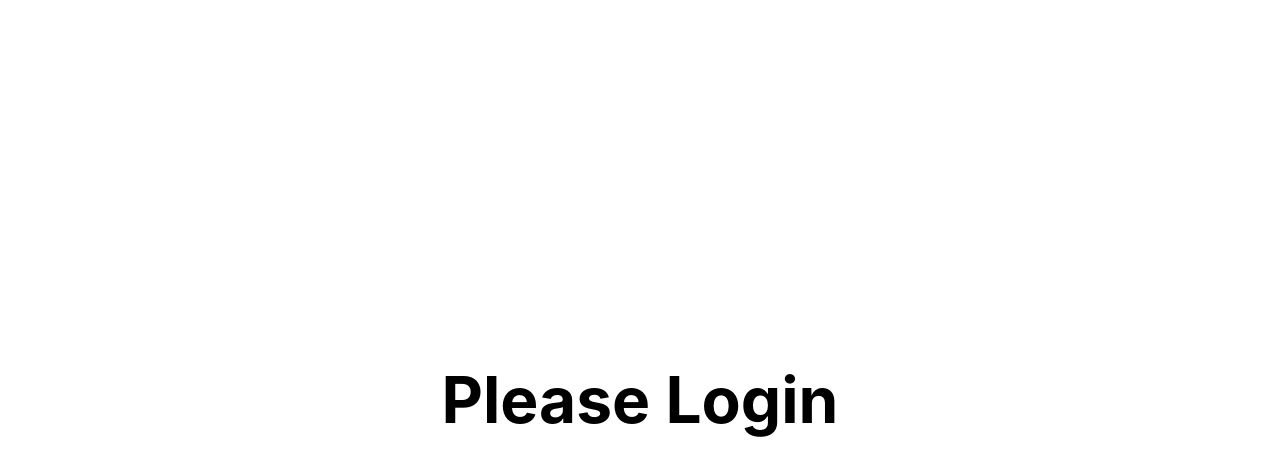
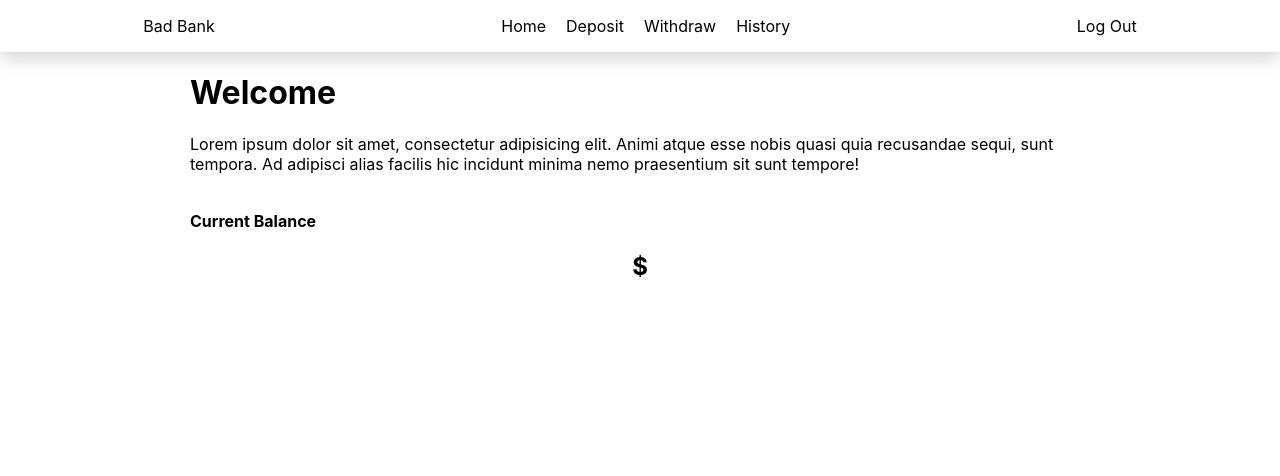
Before and after one commit to JoseNaime/Bad-Bank-FullStack, a Next.js app in the folder client/: page / in a window 1280 px wide. Before the commit this address had no page. Shown: the top 476 px of the page. Built offline with nearby package versions, Linux system fonts and the light colour scheme.

Commit message:
Home page added, navbar basic style, minor error fixing, new pages added

```diff
--- a/client/components/GlobalProvider.js
+++ b/client/components/GlobalProvider.js
@@ -1,6 +1,5 @@
-import {createContext, useReducer} from "react";
+import {createContext, useEffect, useReducer} from "react";
 import Cookies from "js-cookie";
-
 
 const reducer = (state, action) => {
     switch (action.type) {
@@ -14,7 +13,7 @@ const reducer = (state, action) => {
             return {
                 ...state,
                 isLogin: false,
-                user: null
+                user: {}
             };
     }
 
@@ -22,7 +21,7 @@ const reducer = (state, action) => {
 
 const initialState = {
     isLoggedIn: false,
-    user: null,
+    user: {},
 }
 
 export const GlobalContext = createContext(initialState);
@@ -35,9 +34,13 @@ export const GlobalProvider = ({children}) => {
             const user = Cookies.get('user');
             return {
                 isLoggedIn: !!user,
-                user: user ? JSON.parse(user) : null,
+                user: user ? JSON.parse(user) : {},
             }
         });
+
+    useEffect(() => {
+        console.log(state)
+    })
 
     function login(user) {
         Cookies.set('user', JSON.stringify(user));
@@ -54,12 +57,30 @@ export const GlobalProvider = ({children}) => {
         });
     }
 
+    function getUserParsed() {
+        const user = Cookies.get('user');
+        if (user) {
+            return JSON.parse(user);
+        } else {
+            return {};
+        }
+    }
+
+    function getUserString() {
+        const user = Cookies.get('user');
+        if (user) {
+            return user;
+        } else {
+            return {};
+        }
+    }
+
     return (
         <GlobalContext.Provider value={{
-            user: state.user,
-            isLoggedIn: state.isLoggedIn,
             login: login,
-            logout: logout
+            logout: logout,
+            getUserParsed: getUserParsed,
+            getUserString: getUserString,
         }}>
             {children}
         </GlobalContext.Provider>
--- /dev/null
+++ b/client/components/NavBar.js
@@ -0,0 +1,35 @@
+import React, {useContext} from 'react';
+import Link from "next/link";
+import {GlobalContext} from "./GlobalProvider";
+import {useRouter} from "next/router";
+
+function NavBar(props) {
+    const {logout} = useContext(GlobalContext)
+    const router = useRouter()
+
+    const handleLogout = () => {
+        logout()
+        alert("You have been logged out")
+        router.push('/login')
+    }
+
+    return (
+        <nav id="navbar">
+            <div>
+                <p>Bad Bank</p>
+            </div>
+            <div id="navbar-links__container">
+                <Link href={'/'}>Home</Link>
+                <Link href={'/deposit'}>Deposit</Link>
+                <Link href={'/withdraw'}>Withdraw</Link>
+                <Link href={'/history'}>History</Link>
+            </div>
+            <div>
+                <p onClick={handleLogout}>Log Out</p>
+            </div>
+
+        </nav>
+    );
+}
+
+export default NavBar;
--- a/client/pages/index.js
+++ b/client/pages/index.js
@@ -1,33 +1,47 @@
 import Head from 'next/head'
-import styles from '../styles/Home.module.css'
-import {useContext, useEffect} from "react";
+import {useRouter} from "next/router";
+import NavBar from "../components/NavBar";
+import {useContext, useEffect, useState} from "react";
 import {GlobalContext} from "../components/GlobalProvider";
-import {useRouter} from "next/router";
 
 export default function Home() {
-    const {user} = useContext(GlobalContext)
+    const {getUserParsed} = useContext(GlobalContext);
+    const _user = getUserParsed();
+    const [user, setUser] = useState({});
     const router = useRouter();
 
     useEffect(() => {
-        console.log(user)
+        console.log(user);
         if (!user) {
             router.push('/login')
+        } else {
+            setUser(_user);
         }
-    }, [user, router])
-
+    }, []);
 
     return (
-        <div className={styles.container}>
+        <div>
             <Head>
                 <title>Bad Bank</title>
                 <meta name="description" content="Generated by create next app" />
                 <link rel="icon" href="/favicon.ico" />
             </Head>
-            <main className={styles.main}>
+            <NavBar />
+            <main>
+                <div>
+                    <h1>Welcome {user.name}</h1>
+                    <p>
+                        Lorem ipsum dolor sit amet, consectetur adipisicing elit. Animi atque esse nobis quasi quia
+                        recusandae sequi, sunt tempora. Ad adipisci alias facilis hic incidunt minima nemo praesentium
+                        sit
+                        sunt tempore!
+                    </p>
+                </div>
 
-
-                {user ? <h1 className={styles.title}> Welcome </h1> : <h1 className={styles.title}> Please Login </h1>}
-
+                <div>
+                    <h4>Current Balance</h4>
+                    <h2 className="text-center">${user.balance}</h2>
+                </div>
             </main>
         </div>
     )
--- a/client/styles/Home.module.css
+++ /dev/null
@@ -1,116 +0,0 @@
-.container {
-  padding: 0 2rem;
-}
-
-.main {
-  min-height: 100vh;
-  padding: 4rem 0;
-  flex: 1;
-  display: flex;
-  flex-direction: column;
-  justify-content: center;
-  align-items: center;
-}
-
-.footer {
-  display: flex;
-  flex: 1;
-  padding: 2rem 0;
-  border-top: 1px solid #eaeaea;
-  justify-content: center;
-  align-items: center;
-}
-
-.footer a {
-  display: flex;
-  justify-content: center;
-  align-items: center;
-  flex-grow: 1;
-}
-
-.title a {
-  color: #0070f3;
-  text-decoration: none;
-}
-
-.title a:hover,
-.title a:focus,
-.title a:active {
-  text-decoration: underline;
-}
-
-.title {
-  margin: 0;
-  line-height: 1.15;
-  font-size: 4rem;
-}
-
-.title,
-.description {
-  text-align: center;
-}
-
-.description {
-  margin: 4rem 0;
-  line-height: 1.5;
-  font-size: 1.5rem;
-}
-
-.code {
-  background: #fafafa;
-  border-radius: 5px;
-  padding: 0.75rem;
-  font-size: 1.1rem;
-  font-family: Menlo, Monaco, Lucida Console, Liberation Mono, DejaVu Sans Mono,
-    Bitstream Vera Sans Mono, Courier New, monospace;
-}
-
-.grid {
-  display: flex;
-  align-items: center;
-  justify-content: center;
-  flex-wrap: wrap;
-  max-width: 800px;
-}
-
-.card {
-  margin: 1rem;
-  padding: 1.5rem;
-  text-align: left;
-  color: inherit;
-  text-decoration: none;
-  border: 1px solid #eaeaea;
-  border-radius: 10px;
-  transition: color 0.15s ease, border-color 0.15s ease;
-  max-width: 300px;
-}
-
-.card:hover,
-.card:focus,
-.card:active {
-  color: #0070f3;
-  border-color: #0070f3;
-}
-
-.card h2 {
-  margin: 0 0 1rem 0;
-  font-size: 1.5rem;
-}
-
-.card p {
-  margin: 0;
-  font-size: 1.25rem;
-  line-height: 1.5;
-}
-
-.logo {
-  height: 1em;
-  margin-left: 0.5rem;
-}
-
-@media (max-width: 600px) {
-  .grid {
-    width: 100%;
-    flex-direction: column;
-  }
-}
--- a/client/styles/globals.css
+++ b/client/styles/globals.css
@@ -7,10 +7,40 @@ body {
 }
 
 a {
-  color: inherit;
-  text-decoration: none;
+  color           : inherit;
+  text-decoration : none;
 }
 
 * {
-  box-sizing: border-box;
+  box-sizing : border-box;
 }
+
+main{
+  width: 900px;
+  height: 100%;
+  display: flex;
+  margin: auto;
+  flex-direction: column;
+  justify-content: center;
+}
+
+#navbar {
+  top              : 0;
+  left             : 0;
+  background-color : #FFFFFF;
+  box-shadow       : 0 0.5rem 1rem rgba(0, 0, 0, 0.15);
+  display          : flex;
+  justify-content  : space-around;
+  align-items      : center;
+}
+
+#navbar-links__container {
+  display         : flex;
+  gap             : 20px;
+  justify-content : center;
+  align-items     : center;
+}
+
+.text-center {
+  text-align: center;
+}
```
Also changed, not shown: client/pages/login.js (+12 -2 lines), client/pages/register.js (+10 -1 lines), client/.eslintrc.json (deleted), client/pages/deposit.js (added), client/pages/history.js (added), client/pages/withdraw.js (added).
